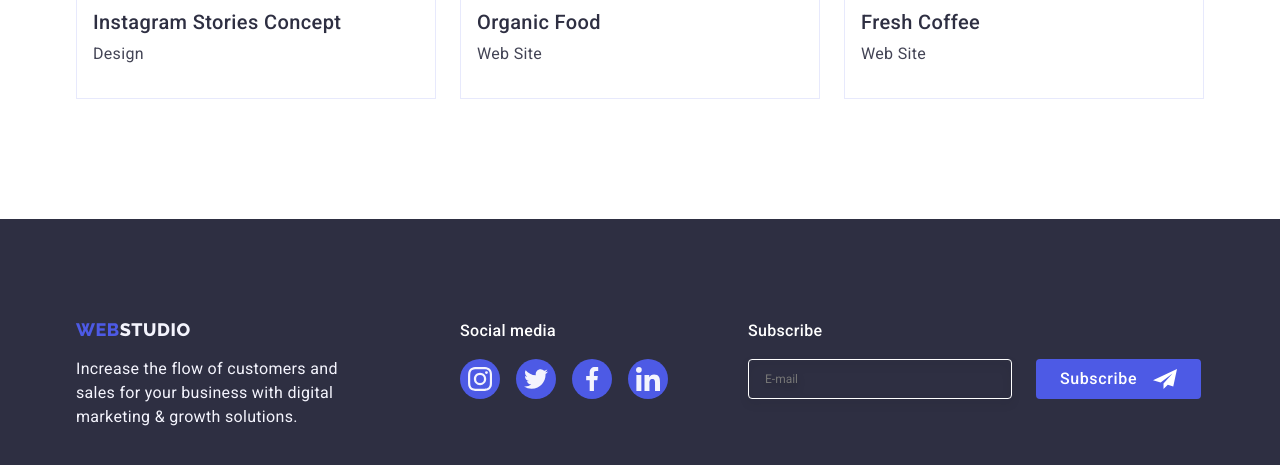
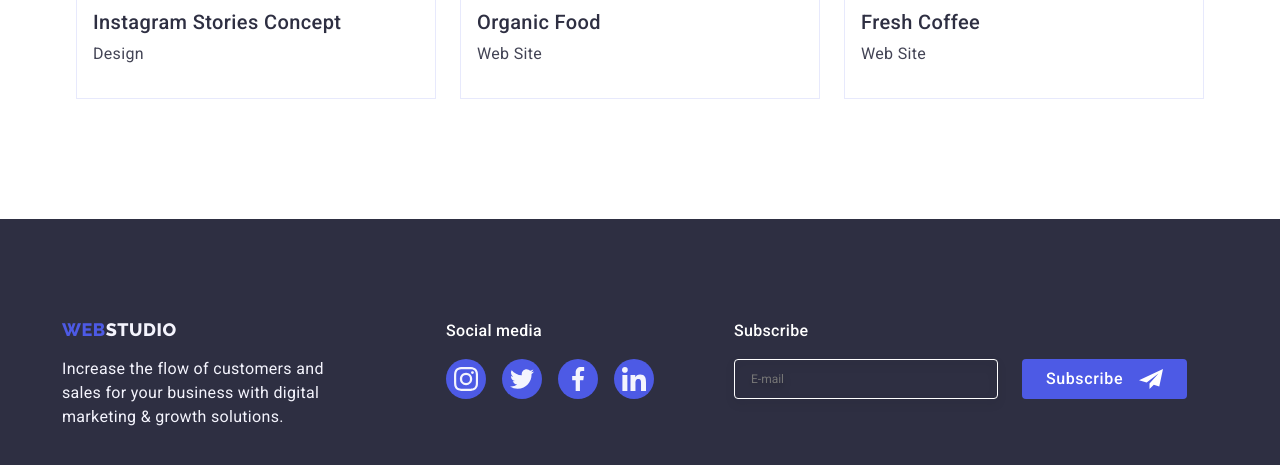
Before and after one commit to ahierhager/Webstudio-project, a plain HTML site: page portfolio.html in a window 1280 px wide. Shown: the part 1551-2016 px from the top of the page. Drawn offline with nearby package versions, Linux system fonts and the light colour scheme.

Commit message:
corrected

```diff
--- a/css/styles.css
+++ b/css/styles.css
@@ -918,9 +918,12 @@ s .header-nav-list {
   }
   .customers-list {
     display: flex;
-    justify-content: start;
-    row-gap: 72px;
-    column-gap: 24px;
+    flex-direction: row;
+    justify-content: center;
+    flex-wrap: wrap;
+    align-items: flex-start;
+    padding: 0px;
+    gap: 72px 24px;
   }
 }
 /********** Desktop screen >= 1158 **********/
@@ -1426,6 +1429,9 @@ footer .footer-logo {
 
 /********** Tablet screen >= 768 **********/
 @media only screen and (min-width: 768px) {
+  .footer {
+    /* padding-left: 156px; */
+  }
   .social-media-txt {
     color: var(--color-white);
     text-align: left;
@@ -1437,6 +1443,7 @@ footer .footer-logo {
   .footer-div {
     max-width: 264px;
     text-align: left;
+    margin: 0;
   }
   .form-title {
     margin-bottom: 16px;
@@ -1471,13 +1478,22 @@ footer .footer-logo {
   }
   .footer-container {
     display: flex;
+    width: 584px;
     flex-direction: row;
     flex-wrap: wrap;
-    align-items: baseline;
+    gap: 24px;
+    row-gap: 72px;
+    justify-content: left;
+    align-items: flex-start;
+
+    /* display: flex;
+    flex-direction: row;
+    flex-wrap: wrap;
+    align-items: baseline; */
   }
   .footer-div {
     margin-right: 24px;
-    margin-bottom: 72px;
+    /* margin-bottom: 72px; */
   }
   .subscribe-form-wrapper {
     width: auto;
@@ -1486,14 +1502,13 @@ footer .footer-logo {
 /********** Desktop screen >= 1158 **********/
 @media only screen and (min-width: 1158px) {
   .form-div {
-    margin: 0;
-    flex-wrap: nowrap;
-    width: auto;
+    max-width: 264px;
+    margin-right: 120px;
   }
   .footer-div {
     max-width: 264px;
-    margin: 0;
     margin-right: 120px;
+    /* margin-right: 120px; */
     /* margin: 0 auto auto 0; */
   }
   .social-icons-div {
@@ -1502,7 +1517,19 @@ footer .footer-logo {
   }
 
   .footer-container {
+    display: flex;
+    flex-wrap: wrap;
+    justify-content: flex-start;
+    flex-direction: row;
+    align-items: left;
+    justify-content: start;
+    /*gap: 120px;*/
+    margin: 0 auto;
     align-items: baseline;
+    /* width: 100%; */
+    width: 1156px;
+    gap: 0;
+    margin: 0 auto;
   }
 
   .footer {
```
